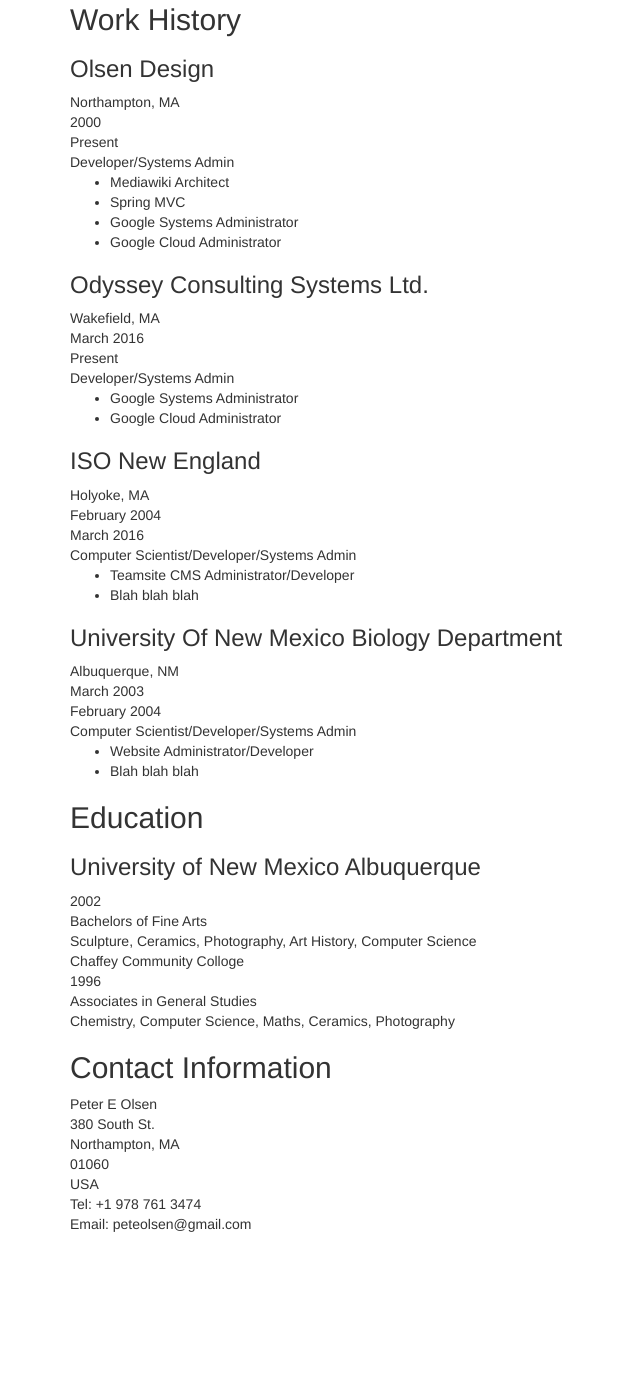
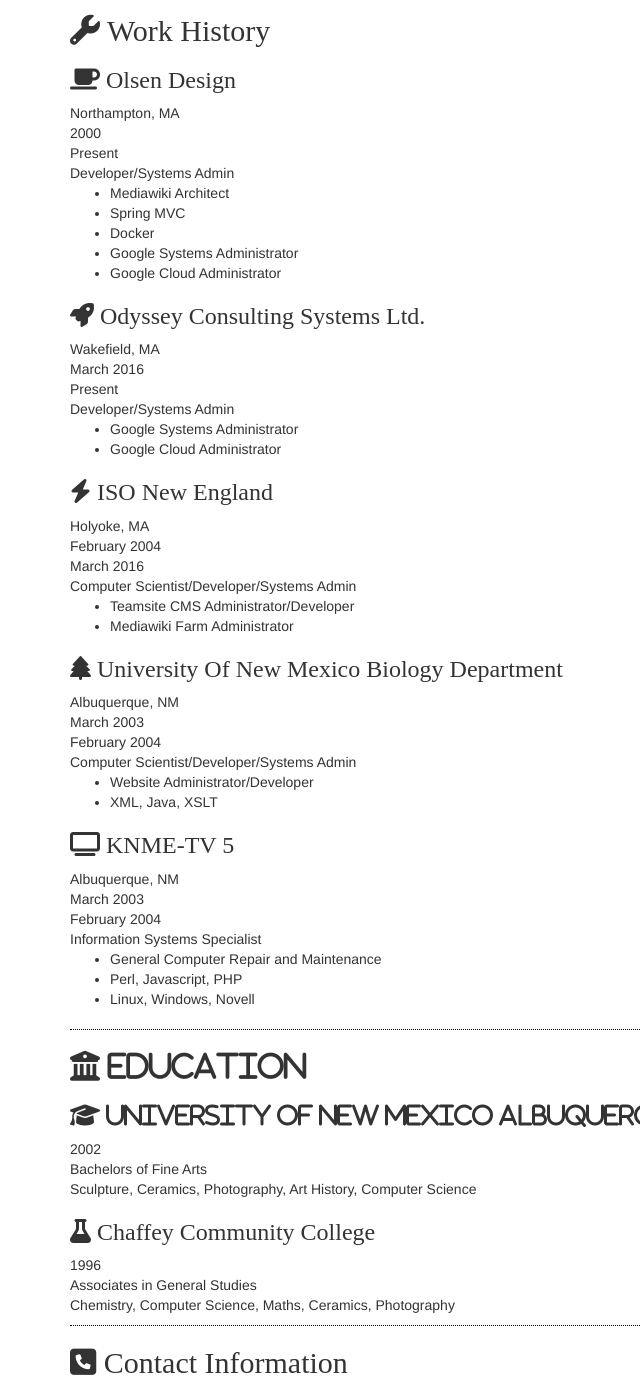
Before and after one commit to hepaestus/SmithVoc, a plain HTML site: page index.html in a window 1280 px wide. Shown: the part 77-1459 px from the top of the page, without its empty margins (0-640 px from the left). Before the commit the page ends 1311 px from the top, so only its background shows below. Drawn offline with nearby package versions, Linux system fonts and the light colour scheme.

Commit message:
latest updates

```diff
--- a/index.html
+++ b/index.html
@@ -1,13 +1,17 @@
-<!DOCTYPE HTML>
+<!DOCTYPE html>
 <html>
   <head>
-    <title>Smith Voc - Web Development Class</title>
+    <title>Peter E. Olsen III Resume 2017</title>
     <meta/>
     <link rel="stylesheet" href="https://maxcdn.bootstrapcdn.com/bootstrap/3.3.7/css/bootstrap.min.css" integrity="sha384-BVYiiSIFeK1dGmJRAkycuHAHRg32OmUcww7on3RYdg4Va+PmSTsz/K68vbdEjh4u" crossorigin="anonymous">
     <!-- Optional theme -->
     <link rel="stylesheet" href="https://maxcdn.bootstrapcdn.com/bootstrap/3.3.7/css/bootstrap-theme.min.css" integrity="sha384-rHyoN1iRsVXV4nD0JutlnGaslCJuC7uwjduW9SVrLvRYooPp2bWYgmgJQIXwl/Sp" crossorigin="anonymous">
+    <link rel="stylesheet" href="styles.css">
     <!-- Latest compiled and minified JavaScript -->
     <script src="https://maxcdn.bootstrapcdn.com/bootstrap/3.3.7/js/bootstrap.min.js" integrity="sha384-Tc5IQib027qvyjSMfHjOMaLkfuWVxZxUPnCJA7l2mCWNIpG9mGCD8wGNIcPD7Txa" crossorigin="anonymous"></script>
+    <script src="https://code.jquery.com/jquery-3.2.1.js" integrity="sha256-DZAnKJ/6XZ9si04Hgrsxu/8s717jcIzLy3oi35EouyE=" crossorigin="anonymous"></script>
+
+    <script src="https://use.fontawesome.com/6f68657b96.js"></script>
 
   </head>
   <body>
@@ -15,10 +19,10 @@
       <div class="header"><h1>Peter E. Olsen III<small> a resume</small></h1></div>
 
       <section id="work-history">
-        <h2>Work History</h2>
+        <h2><span class="fa fa-wrench" aria-hidden="true"></span> Work History</h2>
 
         <div class="employer">
-          <div class="employer-name"><h3>Olsen Design</h3></div>
+          <div class="employer-name"><h3><span class="fa fa-coffee" aria-hidden="true"></span> Olsen Design</h3></div>
           <div class="employer-location">Northampton, MA</div>
           <div class="start-date">2000</div>
           <div class="end-date">Present</div>
@@ -27,13 +31,14 @@
             <ul>
               <li>Mediawiki Architect</li>
               <li>Spring MVC</li>
+              <li>Docker</li>
               <li>Google Systems Administrator</li>
               <li>Google Cloud Administrator</li>
             </ul>
         </div>
 
         <div class="employer">
-          <div class="employer-name"><h3>Odyssey Consulting Systems Ltd.</h3></div>
+          <div class="employer-name"><h3><span class="fa fa-rocket" aria-hidden="true"></span> Odyssey Consulting Systems Ltd.</h3></div>
           <div class="employer-location">Wakefield, MA</div>
           <div class="start-date">March 2016</div>
           <div class="end-date">Present</div>
@@ -46,7 +51,7 @@
         </div>
 
         <div class="employer">
-          <div class="employer-name"><h3>ISO New England</h3></div>
+          <div class="employer-name"><h3><span class="fa fa-bolt" aria-hidden="true"></span> ISO New England</h3></div>
           <div class="employer-location">Holyoke, MA</div>
           <div class="start-date">February 2004</div>
           <div class="end-date">March 2016</div>
@@ -54,12 +59,12 @@
             <div class="job-title">Computer Scientist/Developer/Systems Admin</div>
             <ul>
               <li>Teamsite CMS Administrator/Developer</li>
-              <li>Blah blah blah</li>
+              <li>Mediawiki Farm Administrator</li>
             </ul>
         </div>
 
         <div class="employer">
-          <div class="employer-name"><h3>University Of New Mexico Biology Department</h3></div>
+          <div class="employer-name"><h3><span class="fa fa-tree" aria-hidden="true"></span> University Of New Mexico Biology Department</h3></div>
           <div class="employer-location">Albuquerque, NM</div>
           <div class="start-date">March 2003</div>
           <div class="end-date">February 2004</div>
@@ -67,24 +72,36 @@
             <div class="job-title">Computer Scientist/Developer/Systems Admin</div>
             <ul>
               <li>Website Administrator/Developer</li>
-              <li>Blah blah blah</li>
+              <li>XML, Java, XSLT</li>
             </ul>
         </div>
 
+        <div class="employer">
+          <div class="employer-name"><h3><span class="fa fa-television" aria-hidden="true"></span> KNME-TV 5</h3></div>
+          <div class="employer-location">Albuquerque, NM</div>
+          <div class="start-date">March 2003</div>
+          <div class="end-date">February 2004</div>
+          <div class="job-description">
+            <div class="job-title">Information Systems Specialist</div>
+            <ul>
+              <li>General Computer Repair and Maintenance</li>
+              <li>Perl, Javascript, PHP</li>
+              <li>Linux, Windows, Novell</li>
+            </ul>
+        </div>
       </div>
-
       </section>
 
       <section id="education">
-        <h2>Education</h2>
+        <h2><span class="fa fa-university" aria-hidden="true"> Education</h2>
         <div class="school">
-          <div class="school-name"><h3>University of New Mexico Albuquerque</h3></div>
+          <div class="school-name"><h3><span class="fa fa-graduation-cap" aria-hidden="true"> University of New Mexico Albuquerque</h3></div>
           <div class="graduated-date">2002</div>
           <div class="degree">Bachelors of Fine Arts</div>
           <div class="field-of-study">Sculpture, Ceramics, Photography, Art History, Computer Science</div>
         </div>
         <div class="school">
-          <div class="school-name">Chaffey Community Colloge</div>
+          <div class="school-name"><h3><span class="fa fa-flask" aria-hidden="true"></span> Chaffey Community College</h3></div>
           <div class="graduated-date">1996</div>
           <div class="degree">Associates in General Studies</div>
           <div class="field-of-study">Chemistry, Computer Science, Maths, Ceramics, Photography</div>
@@ -92,7 +109,7 @@
       </section>
 
       <section id="contact-info">
-        <h2>Contact Information</h2>
+        <h2><span class="fa fa-phone-square"></span> Contact Information</h2>
         <!-- https://www.iandevlin.com/blog/2012/01/html/marking-up-a-postal-address-with-html -->
         <div class="vcard">
           <div class="adr">
--- a/styles.css
+++ b/styles.css
@@ -1,3 +1,7 @@
 h1,h2,h3,h4,h5,h6 {
     font-family: serif;
 }
+section {
+    border-top: 1px dotted black;
+    padding-bottom: 10px;
+}
```
